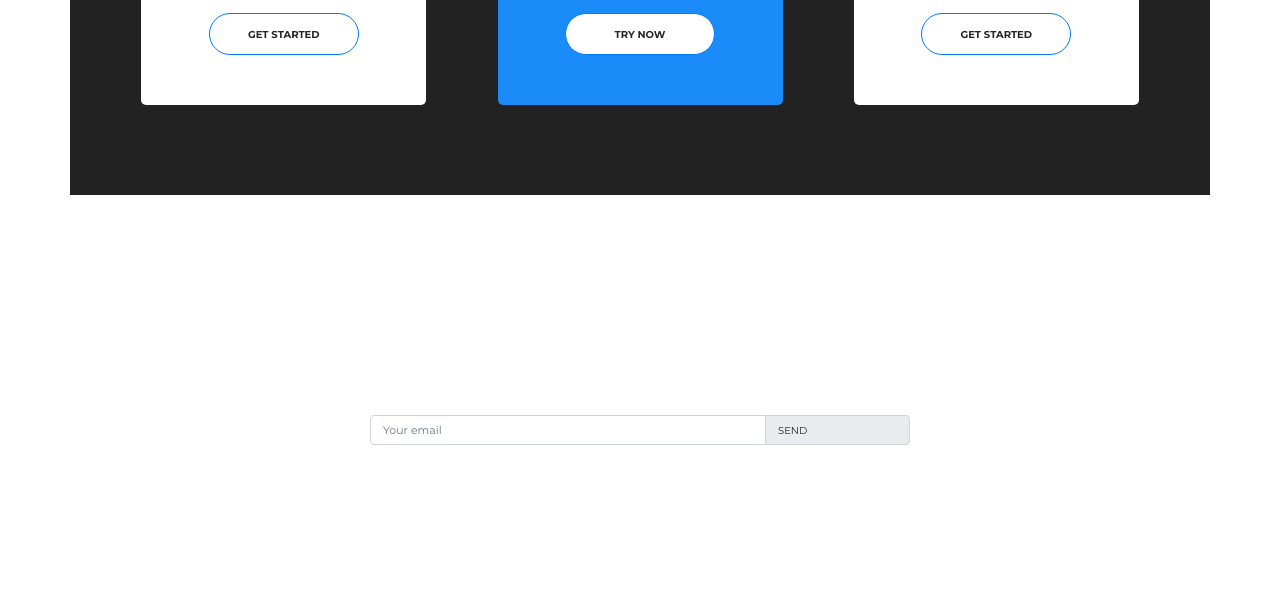
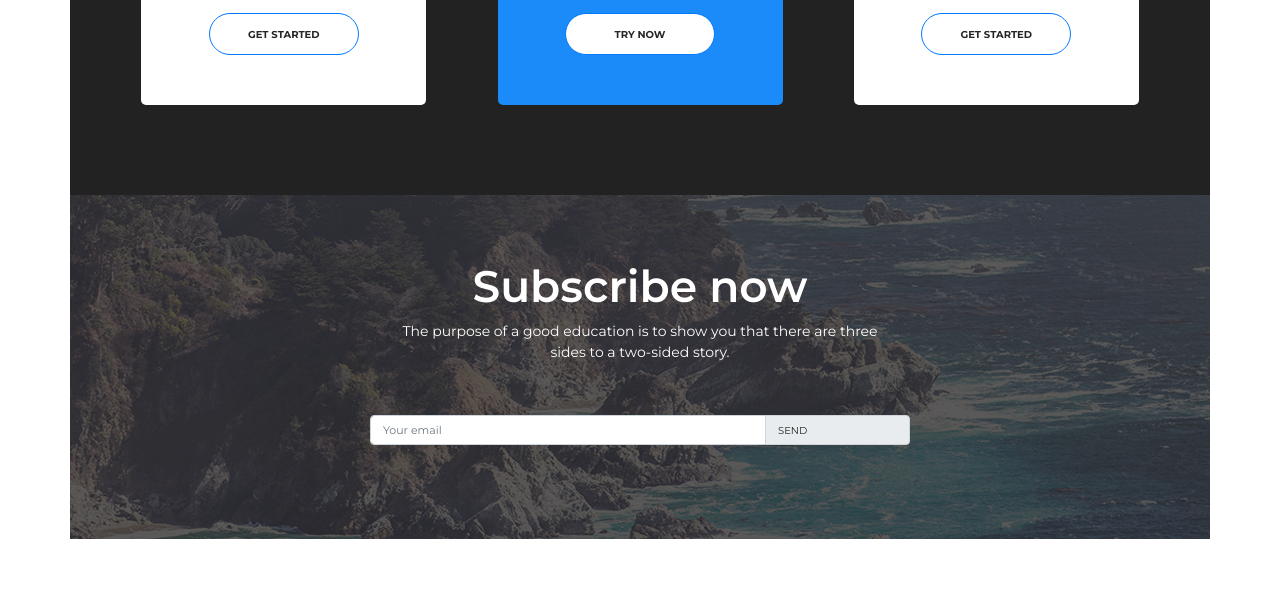
Before and after one commit to mikkalous/uclax_wcib_week_8, a website: page index.html in a window 1280 px wide. Shown: the part 2074-2663 px from the top of the page. Drawn offline with nearby package versions, Linux system fonts and the light colour scheme; the site is published under a folder, as on GitHub Pages, so addresses that start at the root find nothing; files whose address does not match are found by name.

Commit message:
..images/??

```diff
--- a/css/styles.scss
+++ b/css/styles.scss
@@ -246,7 +246,7 @@ body {
     }
 
     &.part5 {
-      background-image: url('/..images/mtn.png');
+      background-image: url('..images/mtn.png');
       padding-top: 65px;
       padding-bottom: 78px;
     }
```
Also changed, not shown: css/styles.css.
